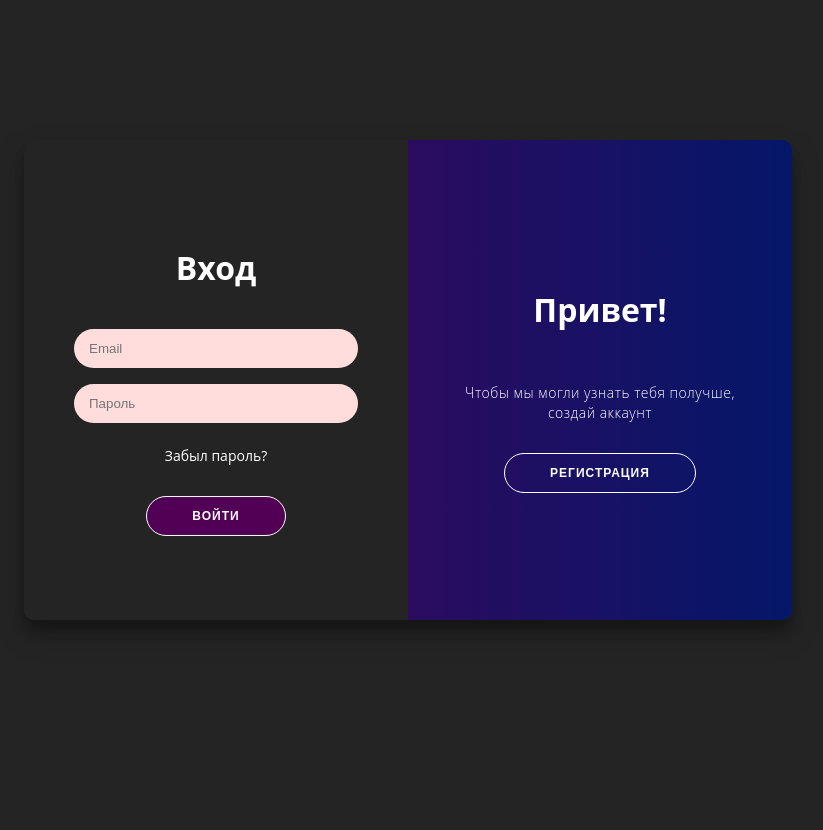
After one commit to ArkHiMed-tech/YL-flask-project, a Flask app: page /login in a window 1280 px wide. The commit adds this page. Shown: the whole page, without its empty margins (232-1055 px from the left). Run offline with Flask 2, Linux system fonts and the light colour scheme.

Commit message:
add login logic

```diff
--- a/main.py
+++ b/main.py
@@ -1,8 +1,10 @@
-from flask import Flask, render_template, request
+from flask import Flask, render_template, request, redirect, session, url_for
 import hashlib
 import sqlite3
 
 app = Flask(__name__)
+app.config['SECRET_KEY'] = '$tr0ng pa$$w0rd'
+
 conn = sqlite3.connect('users.db', check_same_thread=False)
 cursor = conn.cursor()
 
@@ -12,7 +14,27 @@ notification_secret = "h1KPMxY/JxcuINbeQsAQTeyd"
 
 @app.route("/")
 def main():
-    return render_template('main.html', context={})
+    return render_template('main.html', context={'session': session})
+
+@app.route('/login', methods=['GET', 'POST'])
+def login():
+    if request.method == 'GET':
+        return render_template('login_form.html', context={})
+    else:
+        if request.form['type'] == 'registration':
+            session['user'] = request.form['email']
+            session['password'] = request.form['password']
+            session['type'] = 'registered'
+        else:
+            session['type'] = 'logined'
+            session['user'] = request.form['email']
+            session['password'] = request.form['password']
+        return redirect(url_for('main'))
+
+@app.route('/logout')
+def logout():
+    session.clear()
+    return redirect(url_for('main'))
 
 
 @app.route("/payment_notifications", methods=['POST'])
--- /dev/null
+++ b/static/css/login_form.css
@@ -0,0 +1,246 @@
+* {
+	box-sizing: border-box;
+}
+
+body {
+	background: #242424;
+	display: flex;
+	justify-content: center;
+	align-items: center;
+	flex-direction: column;
+	font-family: 'Open Sans', sans-serif;
+	height: 100vh;
+	margin: -20px 0 50px;
+}
+
+h1 {
+	font-weight: bold;
+	margin-bottom: 4vh;
+}
+
+h2 {
+	text-align: center;
+}
+
+p {
+	font-size: 14px;
+	font-weight: 100;
+	line-height: 20px;
+	letter-spacing: 0.5px;
+	margin: 20px 0 30px;
+}
+
+span {
+	font-size: 12px;
+}
+
+a {
+	color: #fff;
+	font-size: 14px;
+	text-decoration: none;
+	margin: 15px 0;
+}
+
+button {
+	border-radius: 20px;
+	border: 1px solid #FF4B2B;
+	background-color: #FF4B2B;
+	color: #FFFFFF;
+	font-size: 12px;
+	font-weight: bold;
+	padding: 12px 45px;
+	letter-spacing: 1px;
+	text-transform: uppercase;
+	transition: transform 80ms ease-in;
+}
+
+button:active {
+	transform: scale(0.95);
+}
+
+button:focus {
+	outline: none;
+}
+
+button.ghost {
+	background-color: transparent;
+	border-color: #FFFFFF;
+}
+
+button.login {
+    background-color: #520055;
+	border-color: #FFFFFF;
+    margin-top: 2vh;
+}
+
+button.register {
+    background-color: #041769;
+	border-color: #FFFFFF;
+    margin-top: 2vh;
+}
+
+form {
+	background-color: #242424;
+    color: #fff;
+	display: flex;
+	align-items: center;
+	justify-content: center;
+	flex-direction: column;
+	padding: 0 50px;
+	height: 100%;
+	text-align: center;
+}
+
+input {
+	background-color: #eee;
+	border: none;
+	padding: 12px 15px;
+	margin: 8px 0;
+	width: 100%;
+}
+
+.container {
+	background-color: #242424;
+	border-radius: 10px;
+  	box-shadow: 0 14px 28px rgba(0,0,0,0.25),
+			0 10px 10px rgba(0,0,0,0.22);
+	position: relative;
+	overflow: hidden;
+	width: 768px;
+	max-width: 100%;
+	min-height: 480px;
+}
+
+.form-container {
+	position: absolute;
+	top: 0;
+	height: 100%;
+	transition: all 0.6s ease-in-out;
+}
+
+.sign-in-container {
+	left: 0;
+	width: 50%;
+	z-index: 2;
+}
+
+.container.right-panel-active .sign-in-container {
+	transform: translateX(100%);
+}
+
+.sign-up-container {
+	left: 0;
+	width: 50%;
+	opacity: 0;
+	z-index: 1;
+}
+
+.container.right-panel-active .sign-up-container {
+	transform: translateX(100%);
+	opacity: 1;
+	z-index: 5;
+	animation: show 0.6s;
+}
+
+@keyframes show {
+	0%, 49.99% {
+		opacity: 0;
+		z-index: 1;
+	}
+
+	50%, 100% {
+		opacity: 1;
+		z-index: 5;
+	}
+}
+
+.overlay-container {
+	position: absolute;
+	top: 0;
+	left: 50%;
+	width: 50%;
+	height: 100%;
+	overflow: hidden;
+	transition: transform 0.6s ease-in-out;
+	z-index: 100;
+}
+
+.container.right-panel-active .overlay-container{
+	transform: translateX(-100%);
+}
+
+.overlay {
+	background: #242424;
+	background: -webkit-linear-gradient(to right, #520055, #041769);
+	background: linear-gradient(to right, #520055, #041769);
+	background-repeat: no-repeat;
+	background-size: cover;
+	background-position: 0 0;
+	color: #FFFFFF;
+	position: relative;
+	left: -100%;
+	height: 100%;
+	width: 200%;
+  	transform: translateX(0);
+	transition: transform 0.6s ease-in-out;
+}
+
+.container.right-panel-active .overlay {
+  	transform: translateX(50%);
+}
+
+.overlay-panel {
+	position: absolute;
+	display: flex;
+	align-items: center;
+	justify-content: center;
+	flex-direction: column;
+	padding: 0 40px;
+	text-align: center;
+	top: 0;
+	height: 100%;
+	width: 50%;
+	transform: translateX(0);
+	transition: transform 0.6s ease-in-out;
+}
+
+.overlay-left {
+	transform: translateX(-20%);
+}
+
+.container.right-panel-active .overlay-left {
+	transform: translateX(0);
+}
+
+.overlay-right {
+	right: 0;
+	transform: translateX(0);
+}
+
+.container.right-panel-active .overlay-right {
+	transform: translateX(20%);
+}
+
+.social-container {
+	margin: 20px 0;
+}
+
+.social-container a {
+	border: 1px solid #DDDDDD;
+	border-radius: 50%;
+	display: inline-flex;
+	justify-content: center;
+	align-items: center;
+	margin: 0 5px;
+	height: 40px;
+	width: 40px;
+}
+
+input {
+    border-radius: 1000px;
+    transition: all 0.3s ease;
+}
+
+input:invalid {
+    background-color: #ffdddd;
+}
--- /dev/null
+++ b/static/js/login_form.js
@@ -0,0 +1,11 @@
+const signUpButton = document.getElementById('signUp');
+const signInButton = document.getElementById('signIn');
+const container = document.getElementById('container');
+
+signUpButton.addEventListener('click', () => {
+	container.classList.add("right-panel-active");
+});
+
+signInButton.addEventListener('click', () => {
+	container.classList.remove("right-panel-active");
+});
--- a/templates/header.html
+++ b/templates/header.html
@@ -5,7 +5,7 @@
             <li><a><button>Main</button></a></li>
             <li><a><button>Page</button></a></li>
             <li><a><button>Another link</button></a></li>
-            <li><a><button>Cart</button></a></li>
+            <li>{% if session.get('type', 'None') != 'None' %} <a href="./logout"><button>Logout</button></a> {% else %}<a href="./login"><button>Login</button></a>{% endif %}</li>
         </ul>
     </nav>
 </header>
--- /dev/null
+++ b/templates/login_form.html
@@ -0,0 +1,49 @@
+<!DOCTYPE html>
+<html lang="en">
+<head>
+    <meta charset="UTF-8">
+    <meta http-equiv="X-UA-Compatible" content="IE=edge">
+    <meta name="viewport" content="width=device-width, initial-scale=1.0">
+    <link rel="stylesheet" href="{{ url_for('static', filename='css/login_form.css') }}">
+    <title>Document</title>
+</head>
+<body>
+    <div class="container" id="container">
+        <div class="form-container sign-up-container">
+            <form action="#" method="post">
+                <h1>Создай аккаунт</h1>
+                <input type="hidden" name="type" value="registration">
+                <input type="text" placeholder="Имя" name="name" required/>
+                <input type="email" placeholder="Email" name="email" pattern="[A-Za-z0-9]+@[A-Za-z]+\.[A-Za-z]+" required/>
+                <input type="password" placeholder="Пароль" name="password" pattern="[0-9a-zA-Z]{8,}" required/>
+                <button class="register" formaction="?">Вперёд!</button>
+            </form>
+        </div>
+        <div class="form-container sign-in-container">
+            <form action="#" method="post">
+                <h1>Вход</h1>
+                <input type="hidden" name="type" value="login">
+                <input type="email" placeholder="Email" name="email" pattern="[A-Za-z0-9]+@[A-Za-z]+\.[A-Za-z]+" required/>
+                <input type="password" placeholder="Пароль" name="password" required/>
+                <a href="#">Забыл пароль?</a>
+                <button class="login" formaction="?">Войти</button>
+            </form>
+        </div>
+        <div class="overlay-container">
+            <div class="overlay">
+                <div class="overlay-panel overlay-left">
+                    <h1>Привет!</h1>
+                    <p>Если у тебя уже есть аккаунт, войди в него</p>
+                    <button class="ghost" id="signIn">Вход</button>
+                </div>
+                <div class="overlay-panel overlay-right">
+                    <h1>Привет!</h1>
+                    <p>Чтобы мы могли узнать тебя получше, создай аккаунт</p>
+                    <button class="ghost" id="signUp">Регистрация</button>
+                </div>
+            </div>
+        </div>
+    </div>
+    <script src="{{ url_for('static', filename='js/login_form.js') }}"></script>
+</body>
+</html>
--- a/templates/main.html
+++ b/templates/main.html
@@ -16,6 +16,11 @@
         <div class="search"></div>
         <!-- payment button-->
         <iframe src="https://yoomoney.ru/quickpay/fundraise/button?billNumber=K88p2gHYpe0.230315&" width="330" height="50" frameborder="0" allowtransparency="true" scrolling="no"></iframe>
+        {% if session.get('type', 'None') != 'None' %}
+        {{ session['type'] }}
+        {{ session['user'] }}
+        {{ session['password'] }}
+        {% endif %}
         <div class="games">
             <section>
                 {% for i in range(1,10) %}
```
